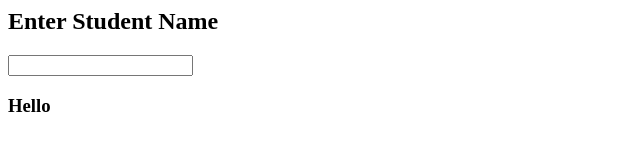
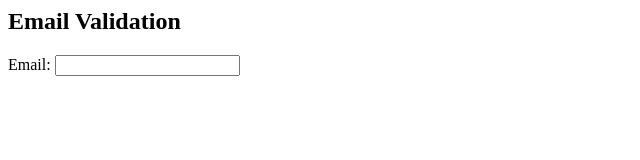
Before and after one commit to jpeter-a11y/assignment10email, a plain HTML site: page index.html in a window 1280 px wide. Shown: the whole page, without its empty margins (0-640 px from the left). Drawn offline with nearby package versions, Linux system fonts and the light colour scheme.

Commit message:
Update index.html

```diff
--- a/index.html
+++ b/index.html
@@ -5,11 +5,20 @@
 
 <body>
 
-<h2>Enter Student Name</h2>
+<h2>Email Validation</h2>
 
-<input type="text" ng-model="n">
+<form name="f">
 
-<h3>Hello {{n}}</h3>
+Email:
+<input type="email" name="e" ng-model="m">
+
+<br><br>
+
+<span style="color:red" ng-show="f.e.$invalid && f.e.$touched">
+Invalid Email
+</span>
+
+</form>
 
 </body>
 </html>
```
